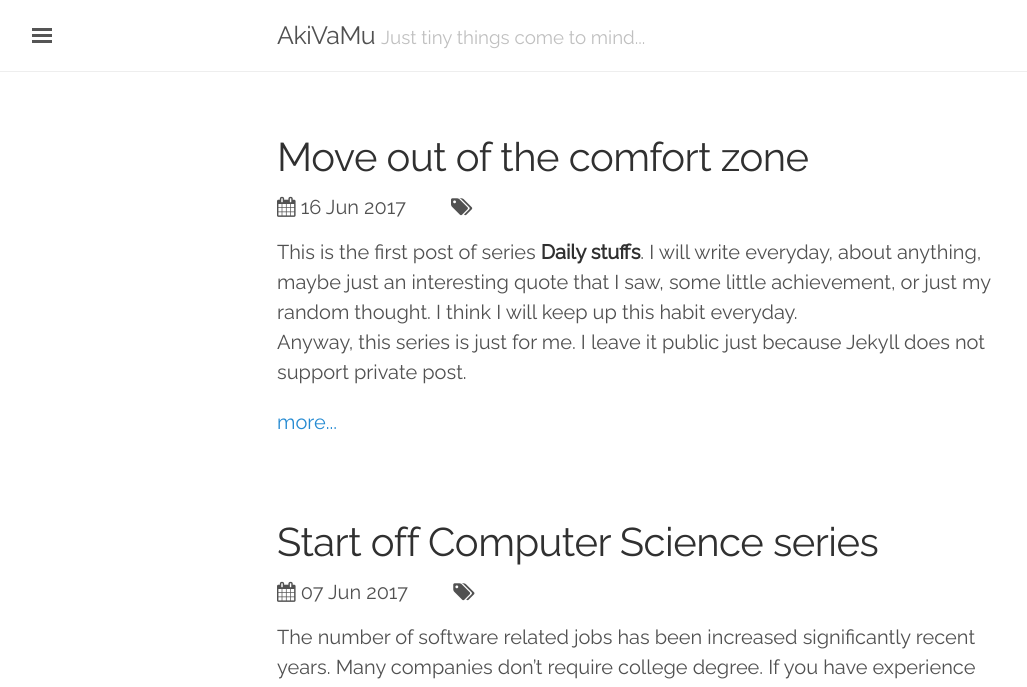
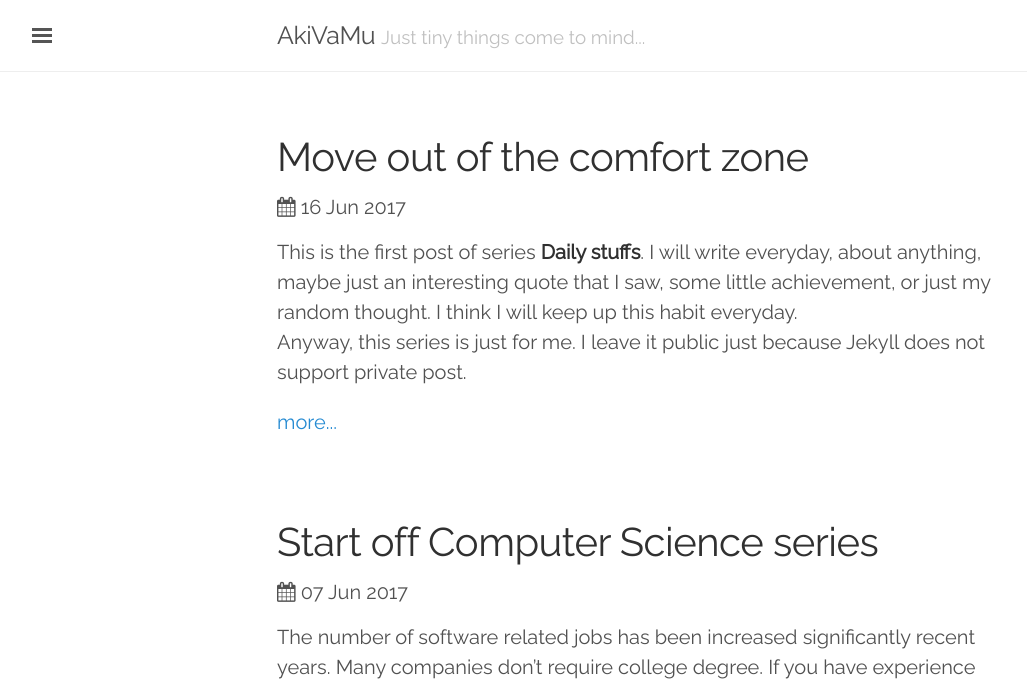
Before and after one commit to akivamu/akivamu.github.io, a Jekyll site: the page built from index.html, in a window 1280 px wide. Shown: the top 687 px of the page, without its empty margins (3-1030 px from the left). Built offline with Jekyll 4.4.1, drawn with Linux system fonts in a browser that asks for light colours; the list of posts is cut into pages by our own code.

Commit message:
post meta: Check empty tags list

```diff
--- a/_includes/post-meta.html
+++ b/_includes/post-meta.html
@@ -3,10 +3,12 @@
         <i class="fa fa-calendar"></i>
         <span>{{ post.date | date_to_string }}</span>
     </div>
+    {% unless post.tags == empty %}
     <div class="post-tags-wrapper">
         <i class="fa fa-tags"></i>
         {% for tag in post.tags %}
         <span class="post-tag"><a href="/tag/{{ tag | slugify }}">{{ tag }}</a></span>
         {% endfor %}
     </div>
+    {% endunless %}
 </div>
```
